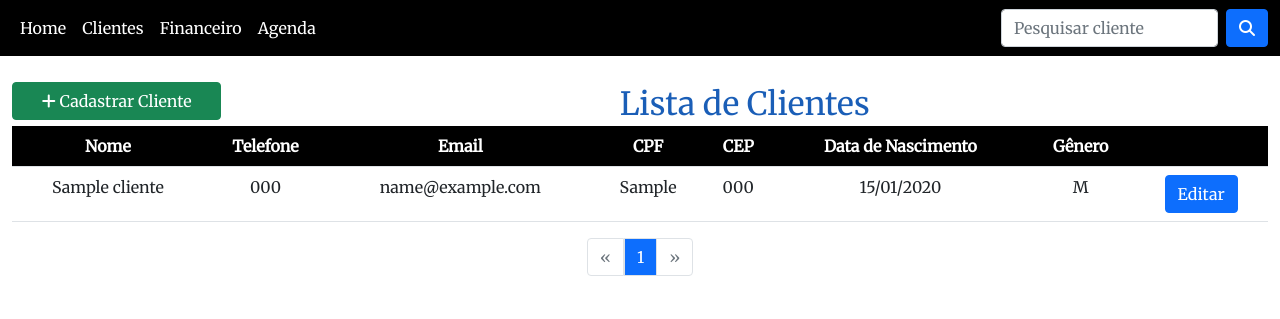
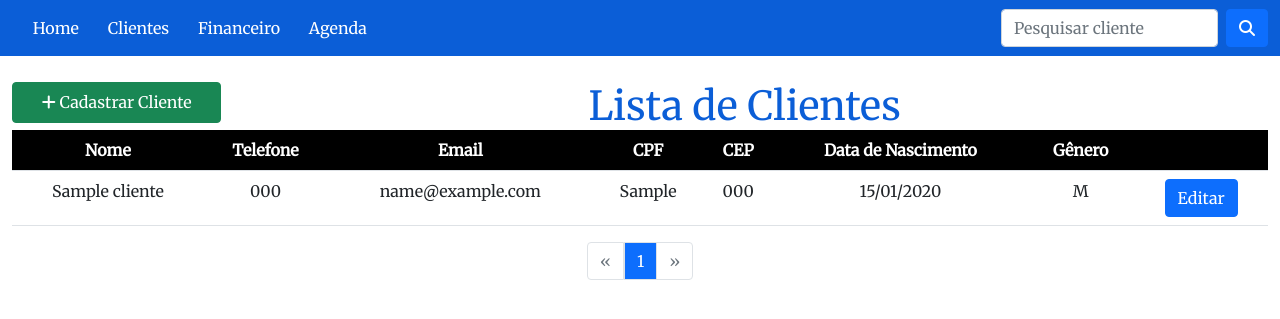
Before and after one commit to marcusvcalves/Django_Sistema_Clinica, a Django app: page /clientes in a window 1280 px wide. Shown: the top 319 px of the page. Run offline with Django 4.2, Linux system fonts and the light colour scheme; tables that the repository leaves empty hold one stand-in row (values such as "Sample post"); some libraries are stand-ins or nearby versions.

Commit message:
mudanças na cor da navbar etc

```diff
--- a/Sistema/static/css/clientes.css
+++ b/Sistema/static/css/clientes.css
@@ -8,6 +8,7 @@
 }
 .trHeader{
     background-color: black;
+
 }
 th{
     color: white;
@@ -16,7 +17,8 @@ th{
 a, a:visited { text-decoration: none; }
 
 .fa-angles-left, .fa-angles-right, .listaText, a{
-    color:#1A5EB7;
+    color:#0B5ED7;
+
 }
 
 .liActive{
--- a/Sistema/static/css/style.css
+++ b/Sistema/static/css/style.css
@@ -1,10 +1,17 @@
 *{font-family: 'Merriweather', serif;}
 
 .navbarPrincipal{
-    background-color: black !important;
+    background-color: #0B5ED7 !important;
     width:100%;
+}
+.nav-item:hover{
+    background-color: #236ad4;
+    border-radius: 3px;
 }
 .red{
     color: #FE1F0E;
     font-size:0.9em;
 }
+.nav-item{
+    margin-left:1vw;
+}
--- a/Sistema/templates/clientes.html
+++ b/Sistema/templates/clientes.html
@@ -175,9 +175,9 @@
         <div class="col-lg-12 listaClientes">
           <div class="clientesHeader">
             <button type="button" class="btn btn-success buttonCadastrarCliente col-lg-2 col-4 " data-bs-toggle="modal" data-bs-target="#modalAdicionarCliente"><i class="fa-solid fa-plus"></i> Cadastrar Cliente</button>
-            <h2 class="listaText">Lista de Clientes</h2>
+            <h1 class="listaText">Lista de Clientes</h2>
           </div>
-          <table class="table table table-striped table-hover">
+          <table class="table table-striped table-hover">
             <tr class="trHeader">
               <th>Nome</th>
               <th>Telefone</th>
```
Also changed, not shown: Sistema/static/css/financeiro.css (+8 -0 lines). Lines whose indentation alone changed are shown as unchanged.
